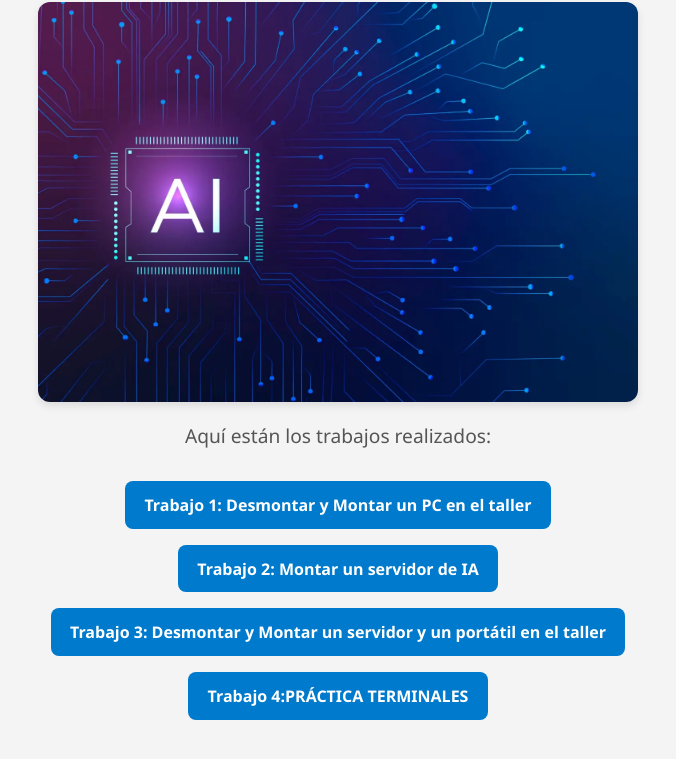
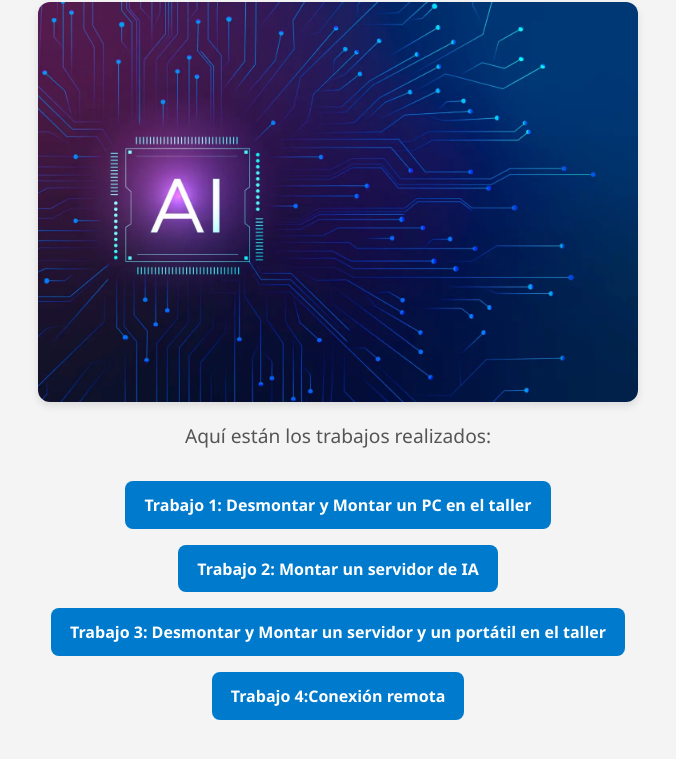
Before and after one commit to pablodiaz1/2asirAFH2526, a plain HTML site: page index.html in a window 1280 px wide. Shown: the part 159-918 px from the top of the page, without its empty margins (302-978 px from the left). Drawn offline with Linux system fonts and the light colour scheme.

Commit message:
Update index.html

```diff
--- a/index.html
+++ b/index.html
@@ -66,7 +66,7 @@
     <li><a href="TrabajosPDF/Desmontar y Montar un PC en el taller_compressed.pdf">Trabajo 1: Desmontar y Montar un PC en el taller</a></li>
     <li><a href="TrabajosPDF/Montar un servidor de IA Pablo Diaz Castellanos 2ºASIR._compressed-1.pdf">Trabajo 2: Montar un servidor de IA</a></li>
     <li><a href="TrabajosPDF/Desmontar y Montar un servidor_compressed.pdf">Trabajo 3: Desmontar y Montar un servidor y un portátil en el taller</a></li>
-    <li><a href="TrabajosPDF/remoto.html">Trabajo 4:PRÁCTICA TERMINALES</a></li>
+    <li><a href="TrabajosPDF/remoto.html">Trabajo 4:Conexión remota</a></li>
   </ul>
 </body>
 </html>
```
